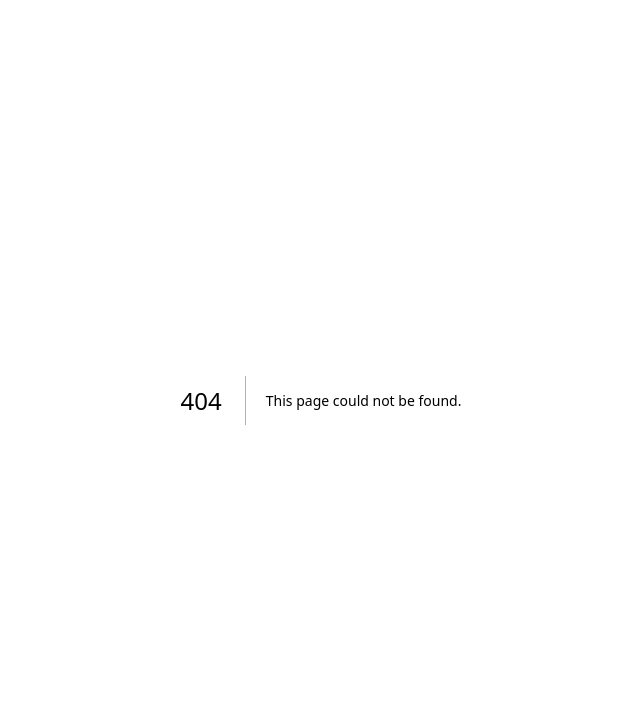
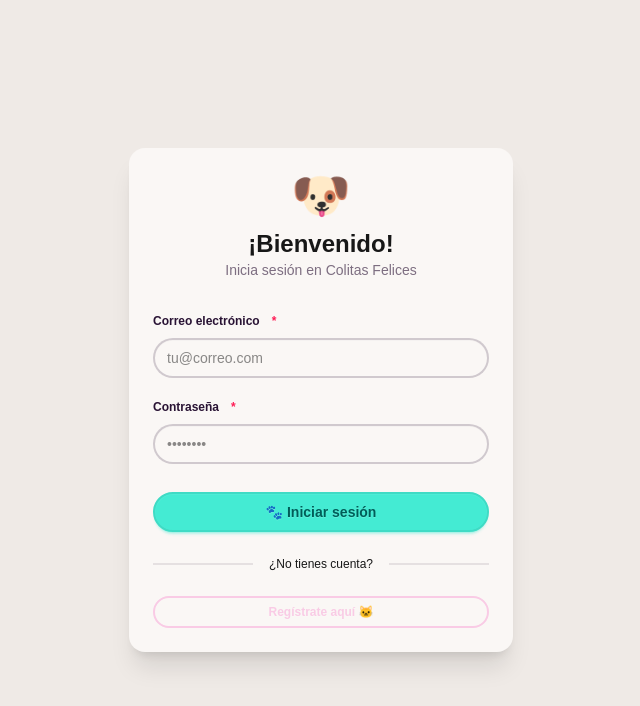
Before and after one commit to ids-fciencias-7009-2026-2/kotliners-adopta-perrito-demo-frontend, a Next.js app: page /login in a window 1280 px wide. Before the commit this address had no page. Shown: the top 706 px of the page, without its empty margins (319-959 px from the left). Built offline with nearby package versions, Linux system fonts and the light colour scheme; no server answers.

Commit message:
feat: add login and registro pages with DaisyUI and axios api layer

```diff
--- /dev/null
+++ b/app/login/page.tsx
@@ -0,0 +1,96 @@
+"use client";
+
+import { useState } from "react";
+import { useRouter } from "next/navigation";
+import Link from "next/link";
+import FormField from "@/components/FormField";
+import ErrorMessage from "@/components/ErrorMessage";
+import { login, getPerfil } from "@/api/authApi";
+
+export default function LoginPage() {
+  const router = useRouter();
+  const [form, setForm] = useState({ username: "", password: "" });
+  const [errors, setErrors] = useState<Record<string, string>>({});
+  const [serverError, setServerError] = useState<string | null>(null);
+  const [loading, setLoading] = useState(false);
+
+  function handleChange(e: React.ChangeEvent<HTMLInputElement>) {
+    setForm((prev) => ({ ...prev, [e.target.name]: e.target.value }));
+    setErrors((prev) => ({ ...prev, [e.target.name]: "" }));
+  }
+
+  function validate(): boolean {
+    const newErrors: Record<string, string> = {};
+    if (!form.username.trim()) newErrors.username = "El correo es obligatorio.";
+    if (!form.password.trim()) newErrors.password = "La contraseña es obligatoria.";
+    setErrors(newErrors);
+    return Object.keys(newErrors).length === 0;
+  }
+
+  async function handleSubmit(e: React.FormEvent) {
+    e.preventDefault();
+    setServerError(null);
+    if (!validate()) return;
+
+    setLoading(true);
+    try {
+      // Paso 1 — obtenemos el token
+      const loginResponse = await login({ email: form.username, password: form.password })
+      const token = loginResponse.data.token
+
+      // Paso 2 — guardamos el token en sessionStorage
+      sessionStorage.setItem('user_token', token)
+
+      // Paso 3 — obtenemos el perfil (el interceptor ya agrega el token solo)
+      const perfilResponse = await getPerfil()
+      const usuario = perfilResponse.data
+
+      // Paso 4 — guardamos el usuario en sessionStorage
+      sessionStorage.setItem('usuario', JSON.stringify(usuario))
+
+      // Paso 5 — navegamos al home
+      router.push('/home')
+    } catch {
+      setServerError("Credenciales incorrectas. Verifica tu correo y contraseña.");
+    } finally {
+      setLoading(false);
+    }
+  }
+
+  return (
+    <div className="min-h-screen bg-base-200 flex items-center justify-center px-4">
+      <div className="card w-full max-w-sm bg-base-100 shadow-xl">
+        <div className="card-body">
+          <div className="text-center mb-2">
+            <span className="text-5xl">🐶</span>
+            <h1 className="card-title text-2xl justify-center mt-2">¡Bienvenido!</h1>
+            <p className="text-base-content/60 text-sm">Inicia sesión en Colitas Felices</p>
+          </div>
+
+          <ErrorMessage message={serverError} />
+
+          <form onSubmit={handleSubmit} className="flex flex-col gap-2 mt-2" noValidate>
+            <FormField
+              label="Correo electrónico" name="username" type="email"
+              value={form.username} onChange={handleChange}
+              error={errors.username} placeholder="tu@correo.com" required
+            />
+            <FormField
+              label="Contraseña" name="password" type="password"
+              value={form.password} onChange={handleChange}
+              error={errors.password} placeholder="••••••••" required
+            />
+            <button type="submit" disabled={loading} className="btn btn-primary mt-4 w-full">
+              {loading ? <span className="loading loading-spinner loading-sm" /> : "🐾 Iniciar sesión"}
+            </button>
+          </form>
+
+          <div className="divider text-xs">¿No tienes cuenta?</div>
+          <Link href="/registro" className="btn btn-outline btn-secondary w-full btn-sm">
+            Regístrate aquí 🐱
+          </Link>
+        </div>
+      </div>
+    </div>
+  );
+}
--- /dev/null
+++ b/app/registro/page.tsx
@@ -0,0 +1,104 @@
+"use client";
+
+import { useState } from "react";
+import { useRouter } from "next/navigation";
+import Link from "next/link";
+import FormField from "@/components/FormField";
+import ErrorMessage from "@/components/ErrorMessage";
+import { register } from "@/api/authApi";
+
+export default function RegistroPage() {
+  const router = useRouter();
+  const [form, setForm] = useState({
+    nombres: "", curp: "", username: "", apellidoPaterno: "",
+    apellidoMaterno: "", email: "", codigoPostal: "", password: "",
+    rol: "INTERESADO",
+  });
+  const [errors, setErrors] = useState<Record<string, string>>({});
+  const [serverError, setServerError] = useState<string | null>(null);
+  const [loading, setLoading] = useState(false);
+
+  function handleChange(e: React.ChangeEvent<HTMLInputElement | HTMLSelectElement>) {
+    setForm((prev) => ({ ...prev, [e.target.name]: e.target.value }));
+    setErrors((prev) => ({ ...prev, [e.target.name]: "" }));
+  }
+
+  function validate(): boolean {
+    const newErrors: Record<string, string> = {};
+    if (!form.nombres.trim()) newErrors.nombres = "El nombre es obligatorio.";
+    if (!form.curp.trim()) newErrors.curp = "La CURP es obligatoria.";
+    if (!form.username.trim()) newErrors.username = "El usuario es obligatorio.";
+    if (!form.apellidoPaterno.trim()) newErrors.apellidoPaterno = "El apellido paterno es obligatorio.";
+    if (!form.apellidoMaterno.trim()) newErrors.apellidoMaterno = "El apellido materno es obligatorio.";
+    if (!form.email.trim()) newErrors.email = "El correo es obligatorio.";
+    if (!form.codigoPostal.trim()) newErrors.codigoPostal = "El código postal es obligatorio.";
+    if (!form.password.trim()) newErrors.password = "La contraseña es obligatoria.";
+    if (form.password.length > 0 && form.password.length < 8)
+      newErrors.password = "Mínimo 8 caracteres.";
+    setErrors(newErrors);
+    return Object.keys(newErrors).length === 0;
+  }
+
+  async function handleSubmit(e: React.FormEvent) {
+    e.preventDefault();
+    setServerError(null);
+    if (!validate()) return;
+
+    setLoading(true);
+    try {
+      await register(form);
+      router.push("/login");
+    } catch {
+      setServerError("Error al registrar. Verifica que los datos no estén duplicados.");
+    } finally {
+      setLoading(false);
+    }
+  }
+
+  return (
+    <div className="min-h-screen bg-base-200 flex items-center justify-center px-4 py-8">
+      <div className="card w-full max-w-lg bg-base-100 shadow-xl">
+        <div className="card-body">
+          <div className="text-center mb-2">
+            <span className="text-5xl">🐾</span>
+            <h1 className="card-title text-2xl justify-center mt-2">Crear cuenta</h1>
+            <p className="text-base-content/60 text-sm">Únete y ayuda a encontrar hogares felices</p>
+          </div>
+
+          <ErrorMessage message={serverError} />
+
+          <form onSubmit={handleSubmit} className="grid grid-cols-1 sm:grid-cols-2 gap-2 mt-2" noValidate>
+            <FormField label="Nombre(s)" name="nombres" value={form.nombres} onChange={handleChange} error={errors.nombres} required />
+            <FormField label="Apellido paterno" name="apellidoPaterno" value={form.apellidoPaterno} onChange={handleChange} error={errors.apellidoPaterno} required />
+            <FormField label="Apellido materno" name="apellidoMaterno" value={form.apellidoMaterno} onChange={handleChange} error={errors.apellidoMaterno} required />
+            <FormField label="CURP" name="curp" value={form.curp} onChange={handleChange} error={errors.curp} placeholder="18 caracteres" required />
+            <FormField label="Usuario" name="username" value={form.username} onChange={handleChange} error={errors.username} required />
+            <FormField label="Correo electrónico" name="email" type="email" value={form.email} onChange={handleChange} error={errors.email} required />
+            <FormField label="Código postal" name="codigoPostal" value={form.codigoPostal} onChange={handleChange} error={errors.codigoPostal} placeholder="5 dígitos" required />
+
+            <fieldset className="fieldset">
+              <legend className="fieldset-legend">Rol <span className="text-error ml-1">*</span></legend>
+              <select name="rol" value={form.rol} onChange={handleChange} className="select w-full">
+                <option value="INTERESADO">🏠 Quiero adoptar</option>
+                <option value="CUIDADOR">🐕 Soy cuidador</option>
+              </select>
+            </fieldset>
+
+            <FormField label="Contraseña" name="password" type="password" value={form.password} onChange={handleChange} error={errors.password} placeholder="Mínimo 8 caracteres" required />
+
+            <div className="sm:col-span-2 mt-2">
+              <button type="submit" disabled={loading} className="btn btn-primary w-full">
+                {loading ? <span className="loading loading-spinner loading-sm" /> : "🐾 Crear mi cuenta"}
+              </button>
+            </div>
+          </form>
+
+          <div className="divider text-xs">¿Ya tienes cuenta?</div>
+          <Link href="/login" className="btn btn-outline btn-secondary w-full btn-sm">
+            Iniciar sesión 🐶
+          </Link>
+        </div>
+      </div>
+    </div>
+  );
+}
```
